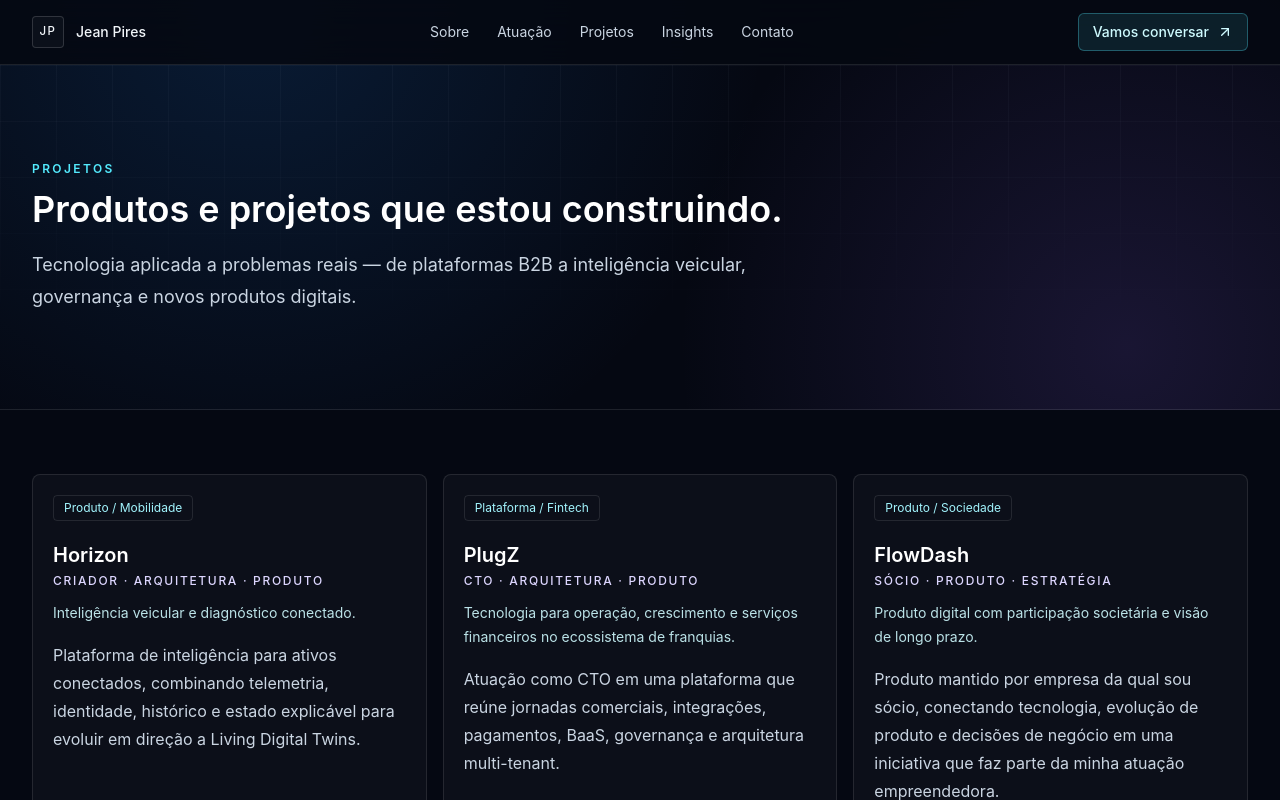
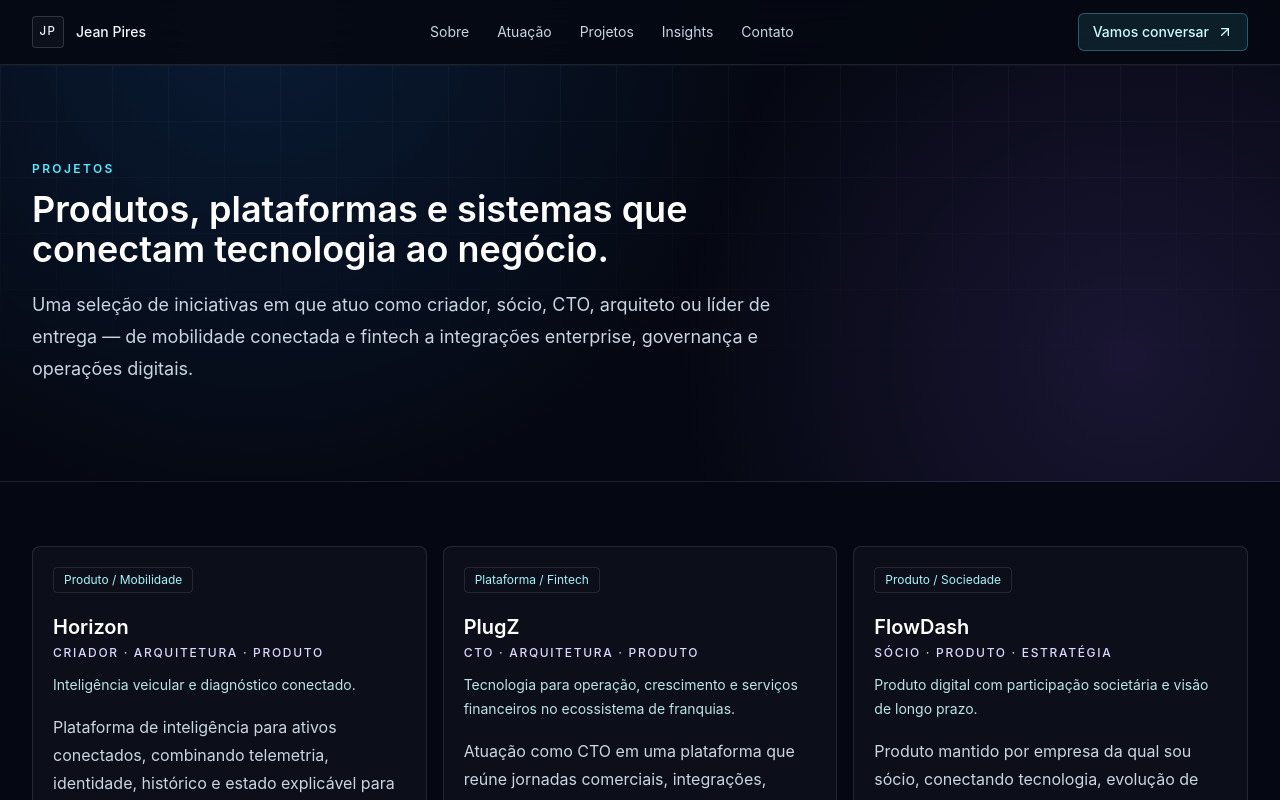
Before and after one commit to jdrpires/jeanpires-site, a Next.js app: page /projetos in a window 1280 px wide. Shown: the top 800 px of the page. Built offline with nearby package versions, Linux system fonts and the light colour scheme.

Commit message:
feat: align src/app/projetos/page.tsx with portfolio positioning

```diff
--- a/src/app/projetos/page.tsx
+++ b/src/app/projetos/page.tsx
@@ -6,7 +6,7 @@ import { SectionHeading } from "@/components/section-heading";
 export const metadata: Metadata = {
   title: "Projetos | Jean Pires",
   description:
-    "Cases e projetos em tecnologia, produtos digitais, IA aplicada, automação e plataformas B2B.",
+    "Produtos, plataformas e cases em IA aplicada, arquitetura de software, fintech, integrações, mobilidade e operações digitais.",
   alternates: {
     canonical: "/projetos",
   },
@@ -23,11 +23,12 @@ export default function ProjectsPage() {
         <div className="relative mx-auto max-w-7xl px-5 py-24 sm:px-6 lg:px-8">
           <SectionHeading
             eyebrow="Projetos"
-            title="Produtos e projetos que estou construindo."
+            title="Produtos, plataformas e sistemas que conectam tecnologia ao negócio."
           >
             <p>
-              Tecnologia aplicada a problemas reais — de plataformas B2B a
-              inteligência veicular, governança e novos produtos digitais.
+              Uma seleção de iniciativas em que atuo como criador, sócio, CTO,
+              arquiteto ou líder de entrega — de mobilidade conectada e fintech
+              a integrações enterprise, governança e operações digitais.
             </p>
           </SectionHeading>
         </div>
```
